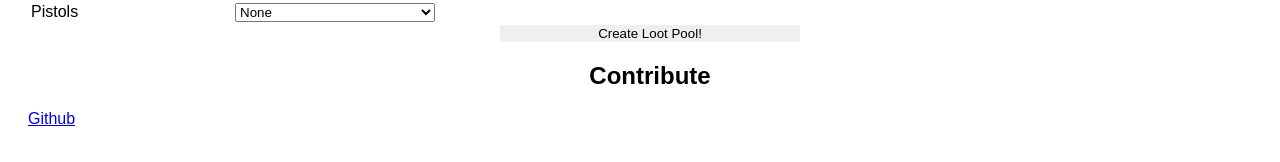
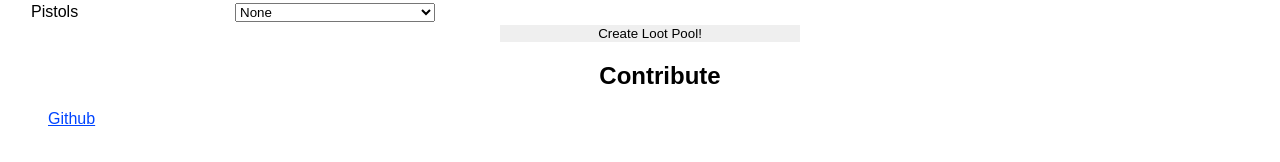
Before and after one commit to alessadroc/ideal-fortnite, a React (Vite) app: page / in a window 1280 px wide. Shown: the part 226-388 px from the top of the page. Built offline with nearby package versions, Linux system fonts and the light colour scheme.

Commit message:
Infdev 1.3.3: Updated Contact slightly. Will change further in 1.4

```diff
--- a/src/Footer.jsx
+++ b/src/Footer.jsx
@@ -2,10 +2,10 @@
 
 function Footer() {
     return(
-    <>
+    <div>
         <h2>Contribute</h2>
-        <a href="https://github.com/alessadroc/ideal-fortnite" target="_blank">Github</a>
-    </>
+        <a href="https://github.com/alessadroc/ideal-fortnite" target="_blank" className="contactLinks">Github</a>
+    </div>
     )
 }
 
--- a/src/index.css
+++ b/src/index.css
@@ -47,3 +47,8 @@ img {
 div {
   padding-left: 20px;
 }
+
+.contactLinks {
+  font-family: Arial;
+  color:rgb(0, 68, 255);
+}
```
